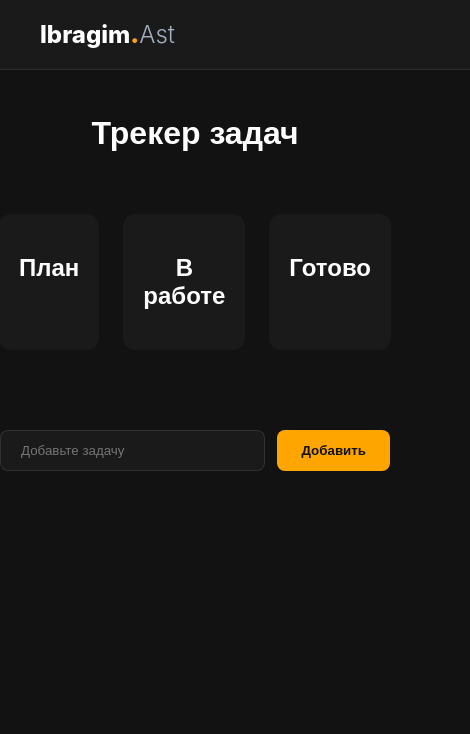
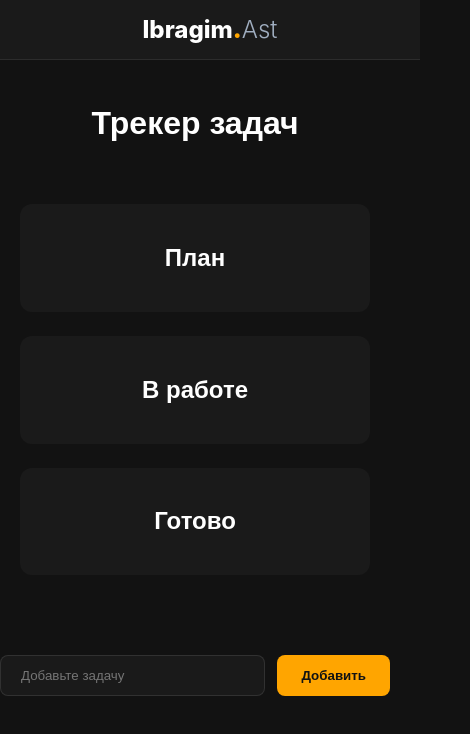
Before and after one commit to ibragim-ast/kanban-board, a React (Vite) app: page / in a window 390 px wide. Shown: the top 734 px of the page, 470 px wide, since content can reach past the window. Built offline with nearby package versions, Linux system fonts and the light colour scheme.

Commit message:
Добавлен адаптив

```diff
--- a/src/components/Column.module.css
+++ b/src/components/Column.module.css
@@ -6,3 +6,10 @@
   border-radius: 12px;
   padding: 20px;
 }
+
+@media (max-width: 768px) {
+  .column {
+    flex: none;
+    width: 100%;
+  }
+}
--- a/src/components/Header.module.css
+++ b/src/components/Header.module.css
@@ -26,3 +26,10 @@
   font-weight: 300;
   color: #a0aec0;
 }
+
+@media (max-width: 768px) {
+  .header {
+    justify-content: center;
+    padding: 15px;
+  }
+}
--- a/src/components/Main.module.css
+++ b/src/components/Main.module.css
@@ -9,3 +9,10 @@
   gap: 24px;
   padding: 40px;
 }
+
+@media (max-width: 768px) {
+  .columns {
+    flex-direction: column;
+    align-items: center;
+  }
+}
```
